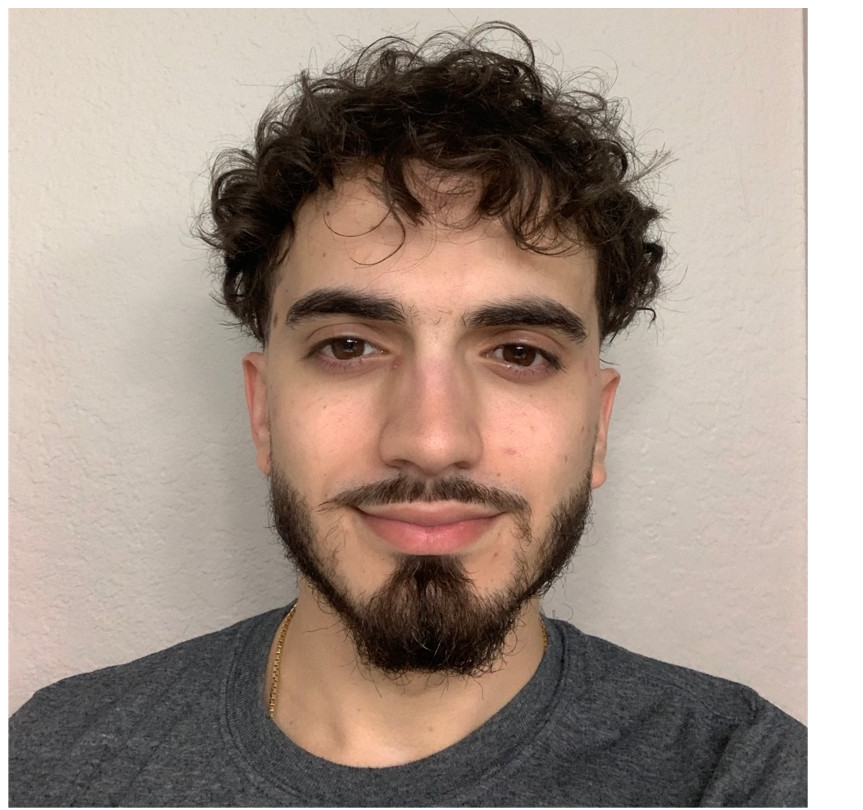
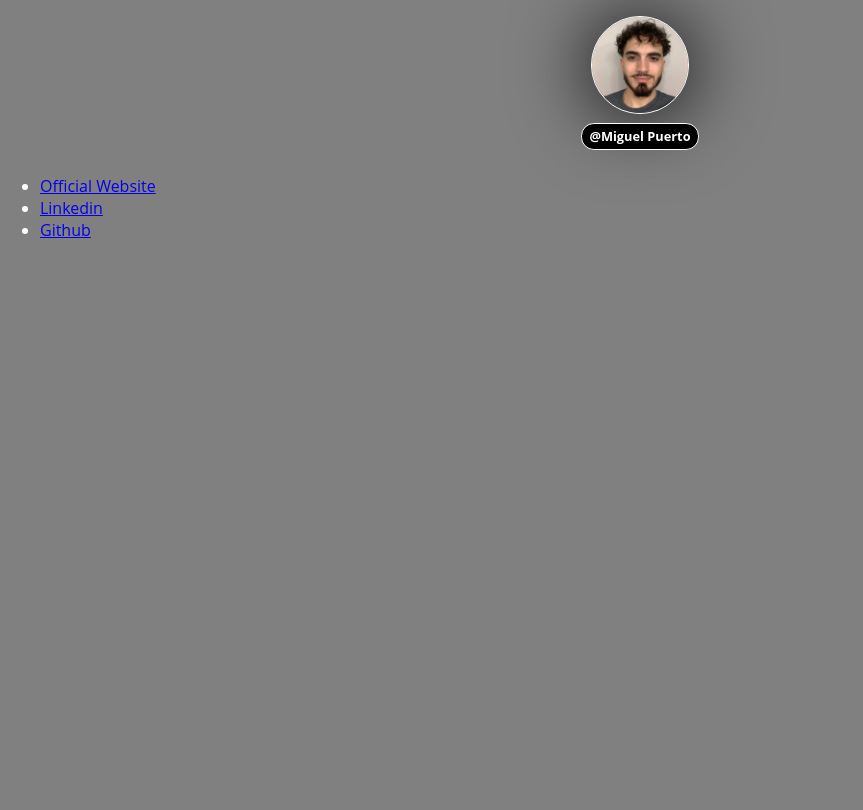
Before and after one commit to miguelpuerto1/link-in-bio, a plain HTML site: page index.html in a window 1280 px wide. Shown: the top 810 px of the page, without its empty margins (0-863 px from the left). Drawn offline with Linux system fonts and the light colour scheme.

Commit message:
began styling of the header

```diff
--- a/index.css
+++ b/index.css
@@ -0,0 +1,39 @@
+/*----body/page styling------*/
+body, html {
+    margin: 0;
+    padding: 0;
+    font-family: 'open sans', sans-serif;
+    background: grey;
+    color: #fff;
+}
+
+/*----beginning of header styling----*/
+header {
+    margin-top: 1em;
+    text-align: center;
+    display: flex;
+    flex-direction: column;
+    align-items: center;
+}
+
+header img {
+    width: 6em;
+    height: 6em;
+    border-radius: 100%;
+    box-shadow: black 0px 2px 80px 0px;
+}
+
+header img {
+    border: 1px solid #fff;
+}
+
+header h1 {
+    display: inline-block;
+    font-size: .8em;
+    font-weight: bold;
+    border-radius: 1em;
+    background-color: black;
+    padding: 0.3em 0.6em;
+    border: 1px solid #fff
+
+}
--- a/index.html
+++ b/index.html
@@ -4,6 +4,7 @@
     <meta charset="UTF-8">
     <meta http-equiv="X-UA-Compatible" content="IE=edge">
     <meta name="viewport" content="width=device-width, initial-scale=1.0">
+    <link rel="stylesheet" href="./index.css">
     <title>Link-in-bio</title>
 </head>
 <body>
```
